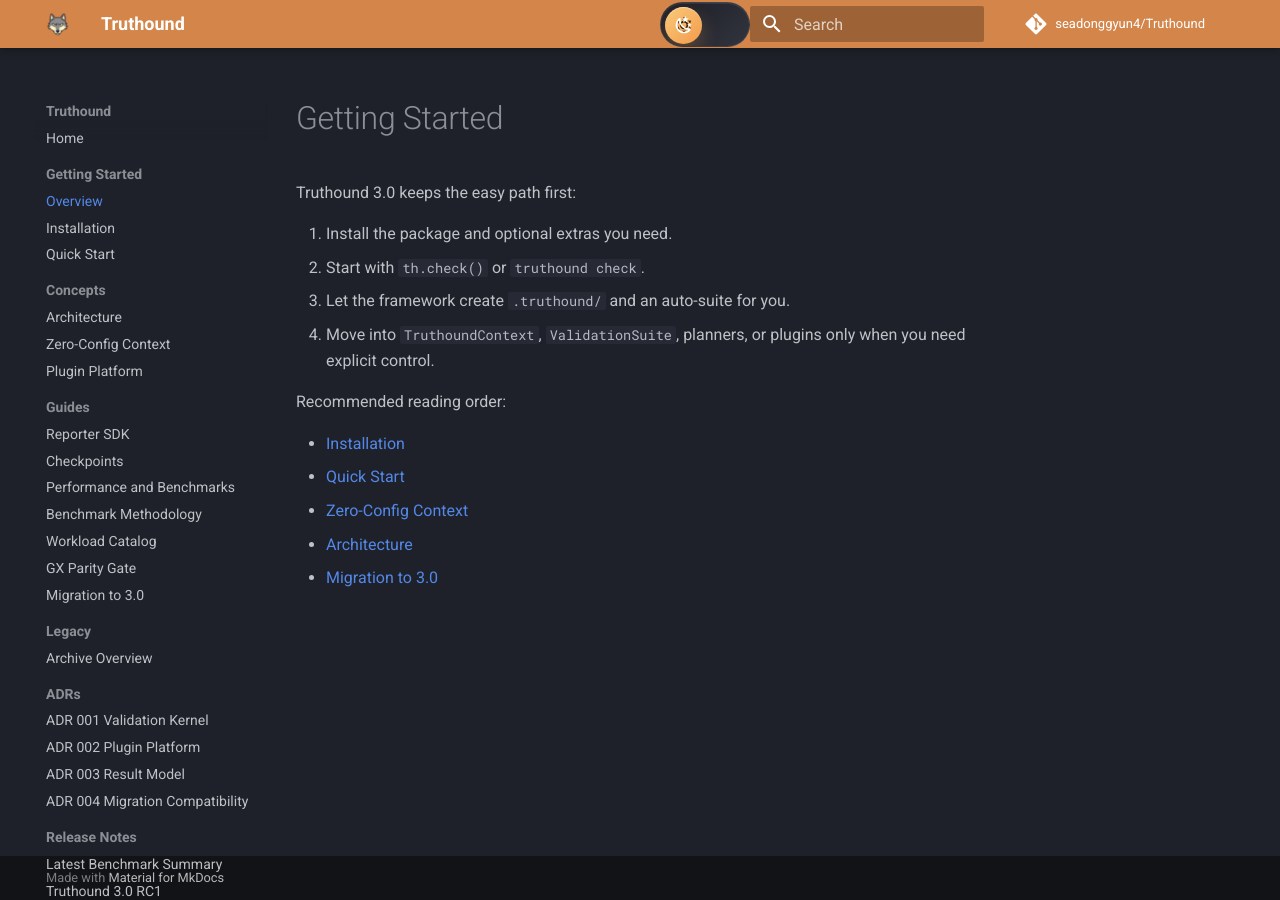
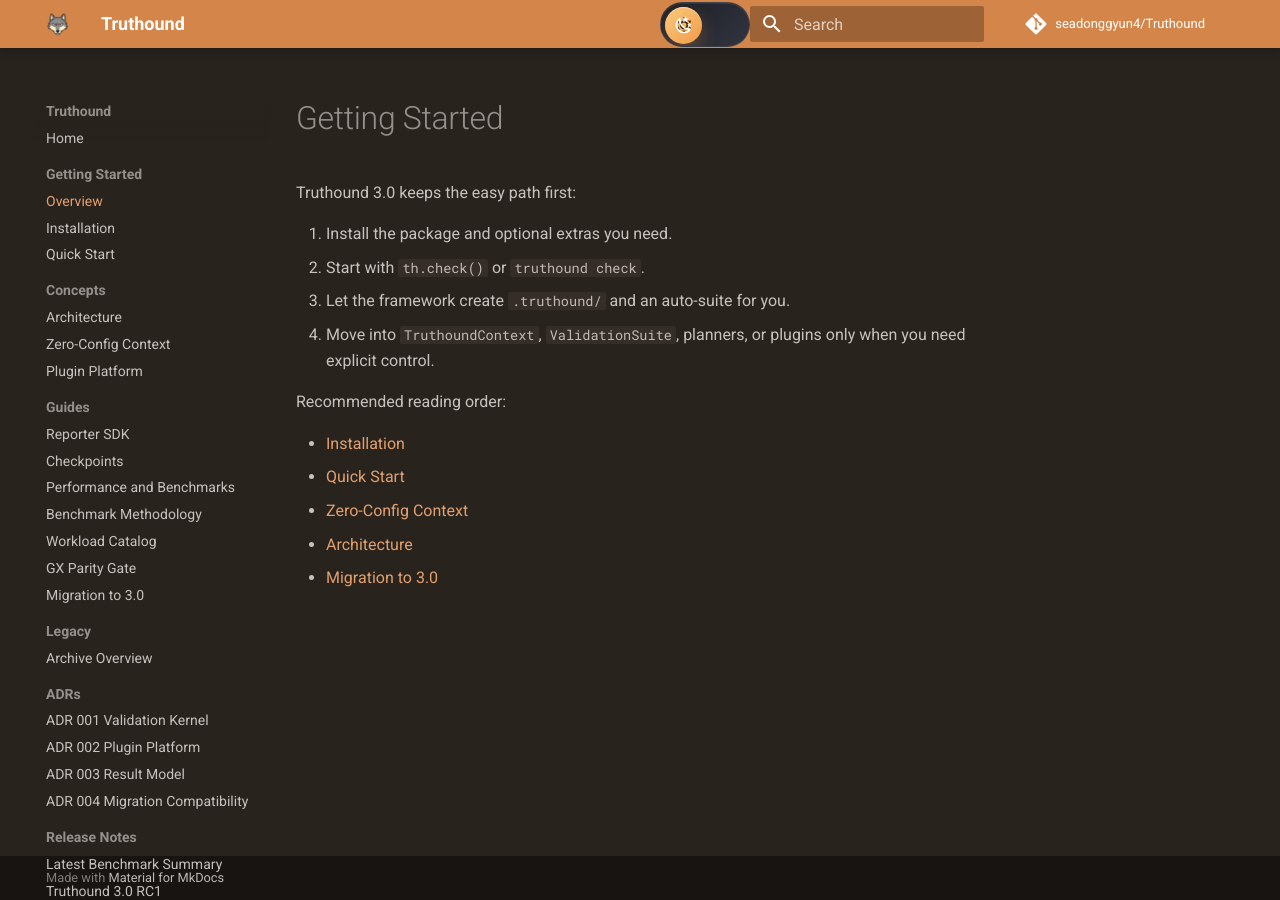
Before and after one commit to seadonggyun4/truthound, an MkDocs documentation site: the page built from docs/getting-started/index.md, in a window 1280 px wide. Built offline with MkDocs 1.6.1 and Material for MkDocs 9.7.7, drawn with Linux system fonts in a browser that asks for light colours; comment, search, counter and statistics services are not loaded.

Commit message:
fix: unify mkdocs theme toggle and color system around primary #d4854a

```diff
--- a/docs/javascripts/theme-toggle.js
+++ b/docs/javascripts/theme-toggle.js
@@ -5,8 +5,8 @@ document.addEventListener("DOMContentLoaded", () => {
     color: {
       media: "",
       scheme: "slate",
-      primary: "indigo",
-      accent: "indigo",
+      primary: "custom",
+      accent: "custom",
     },
   };
 
--- a/docs/stylesheets/extra.css
+++ b/docs/stylesheets/extra.css
@@ -1,9 +1,27 @@
 /* Truthound Custom Theme Colors */
 
-:root {
+:root,
+[data-md-color-scheme="default"] {
+  /* Hue for Material's HSL-based variables (blue 225 → orange 25) */
+  --md-hue: 25deg;
+
+  /* Primary palette */
   --md-primary-fg-color: #d4854a;
   --md-primary-fg-color--light: #e2a06e;
   --md-primary-fg-color--dark: #b76b34;
+  --md-primary-bg-color: #fff;
+  --md-primary-bg-color--light: rgba(255, 255, 255, 0.7);
+
+  /* Accent palette (hover, focus, active states) */
+  --md-accent-fg-color: #d4854a;
+  --md-accent-fg-color--transparent: rgba(212, 133, 74, 0.1);
+  --md-accent-bg-color: #fff;
+  --md-accent-bg-color--light: rgba(255, 255, 255, 0.7);
+
+  /* Search highlight */
+  --md-typeset-mark-color: rgba(212, 133, 74, 0.3);
+
+  /* Toggle dimensions */
   --th-transition-duration: 0.32s;
   --th-transition-curve: cubic-bezier(0.4, 0, 0.2, 1);
   --th-toggle-width: 4.5rem;
@@ -14,9 +32,26 @@
 
 /* Dark mode adjustments */
 [data-md-color-scheme="slate"] {
+  --md-hue: 25deg;
+
+  /* Primary palette */
   --md-primary-fg-color: #d4854a;
   --md-primary-fg-color--light: #e2a06e;
   --md-primary-fg-color--dark: #b76b34;
+  --md-primary-bg-color: #fff;
+  --md-primary-bg-color--light: rgba(255, 255, 255, 0.7);
+
+  /* Accent palette – lightened for dark background contrast */
+  --md-accent-fg-color: #e2a06e;
+  --md-accent-fg-color--transparent: rgba(226, 160, 110, 0.1);
+  --md-accent-bg-color: #fff;
+  --md-accent-bg-color--light: rgba(255, 255, 255, 0.7);
+
+  /* Links – lightened for dark mode readability */
+  --md-typeset-a-color: #e2a06e;
+
+  /* Search highlight */
+  --md-typeset-mark-color: rgba(226, 160, 110, 0.3);
 }
 
 html.theme-ready body,
--- a/mkdocs.yml
+++ b/mkdocs.yml
@@ -14,10 +14,14 @@ theme:
   favicon: assets/truthound_icon.png
   palette:
     - scheme: slate
+      primary: custom
+      accent: custom
       toggle:
         icon: material/weather-sunny
         name: Switch to light mode
     - scheme: default
+      primary: custom
+      accent: custom
       toggle:
         icon: material/weather-night
         name: Switch to dark mode
```
